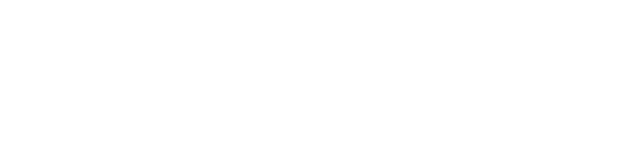
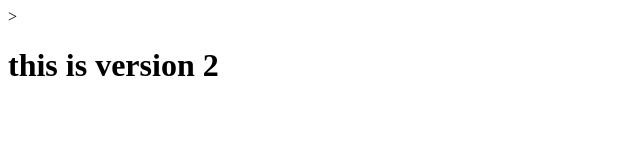
Before and after one commit to jaypatel250702/myrepo, a plain HTML site: page index.html in a window 1280 px wide. Shown: the whole page, without its empty margins (0-640 px from the left). Drawn offline with Linux system fonts and the light colour scheme.

Commit message:
version 2

```diff
--- a/index.html
+++ b/index.html
@@ -6,6 +6,6 @@
     <title>Document</title>
 </head>
 <body>
-
+    ><h1>this is version 2</h1>
 </body>
 </html>
```
